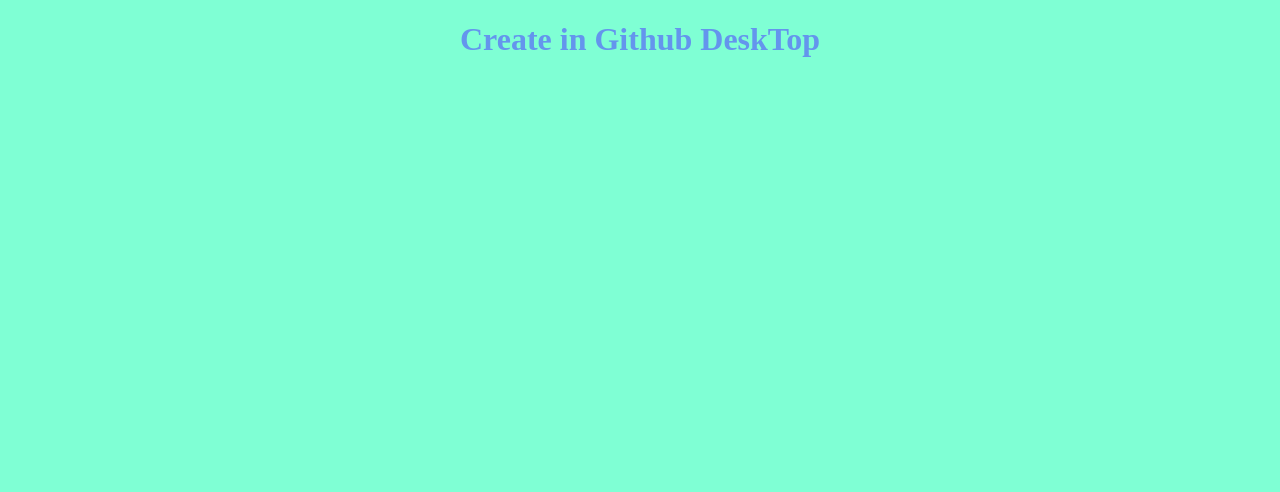
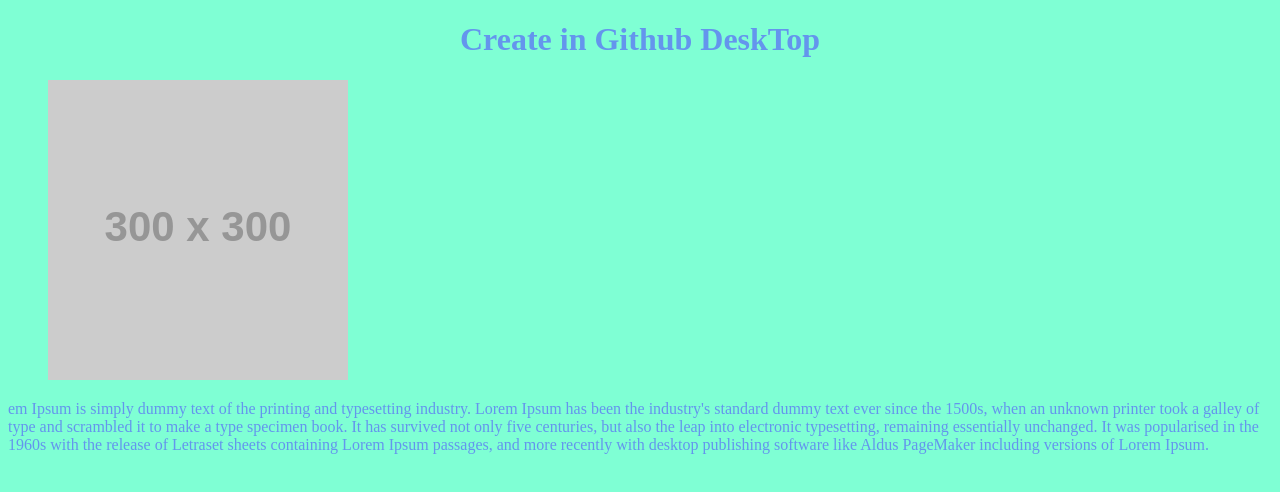
Before and after one commit to alhu0032/test-gh-desktop, a plain HTML site: page index.html in a window 1280 px wide. Drawn offline with Linux system fonts and the light colour scheme; placeholder pictures from the web are drawn by us.

Commit message:
added content
figure tag is added.

```diff
--- a/index.html
+++ b/index.html
@@ -8,5 +8,7 @@
 </head>
 <body>
     <h1>Create in  Github DeskTop </h1>
+    <figure> <img src="http://placehold.it/300" alt="placeholder-imges"></figure>
+    <p> em Ipsum is simply dummy text of the printing and typesetting industry. Lorem Ipsum has been the industry's standard dummy text ever since the 1500s, when an unknown printer took a galley of type and scrambled it to make a type specimen book. It has survived not only five centuries, but also the leap into electronic typesetting, remaining essentially unchanged. It was popularised in the 1960s with the release of Letraset sheets containing Lorem Ipsum passages, and more recently with desktop publishing software like Aldus PageMaker including versions of Lorem Ipsum.</p>
 </body>
 </html>
```
